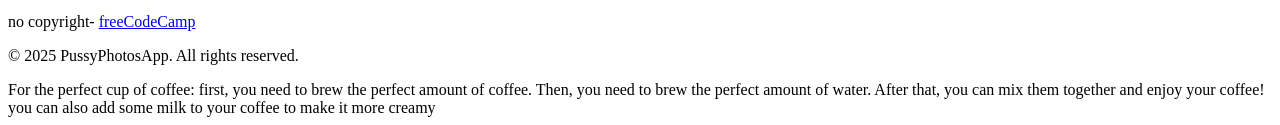
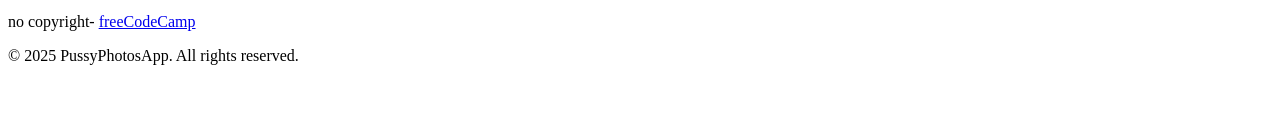
Before and after one commit to UnrealZahid101894/HTML_CSS-projects, a plain HTML site: page Catphotoapp/index.html in a window 1280 px wide. Shown: the part 1599-1724 px from the top of the page. After the commit the page ends 1680 px from the top, so only its background shows below. Drawn offline with Linux system fonts and the light colour scheme.

Commit message:
Update index.html

```diff
--- a/Catphotoapp/index.html
+++ b/Catphotoapp/index.html
@@ -50,7 +50,4 @@
     <footer>
         <p>© 2025 PussyPhotosApp. All rights reserved.</p>
 </body>
-</html>For the perfect cup of coffee: first, you need to brew the perfect amount of coffee.
-        Then, you need to brew the perfect amount of water.
-        After that, you can mix them together and enjoy your coffee!
-        you can also add some milk to your coffee to make it more creamy
+</html>
```
